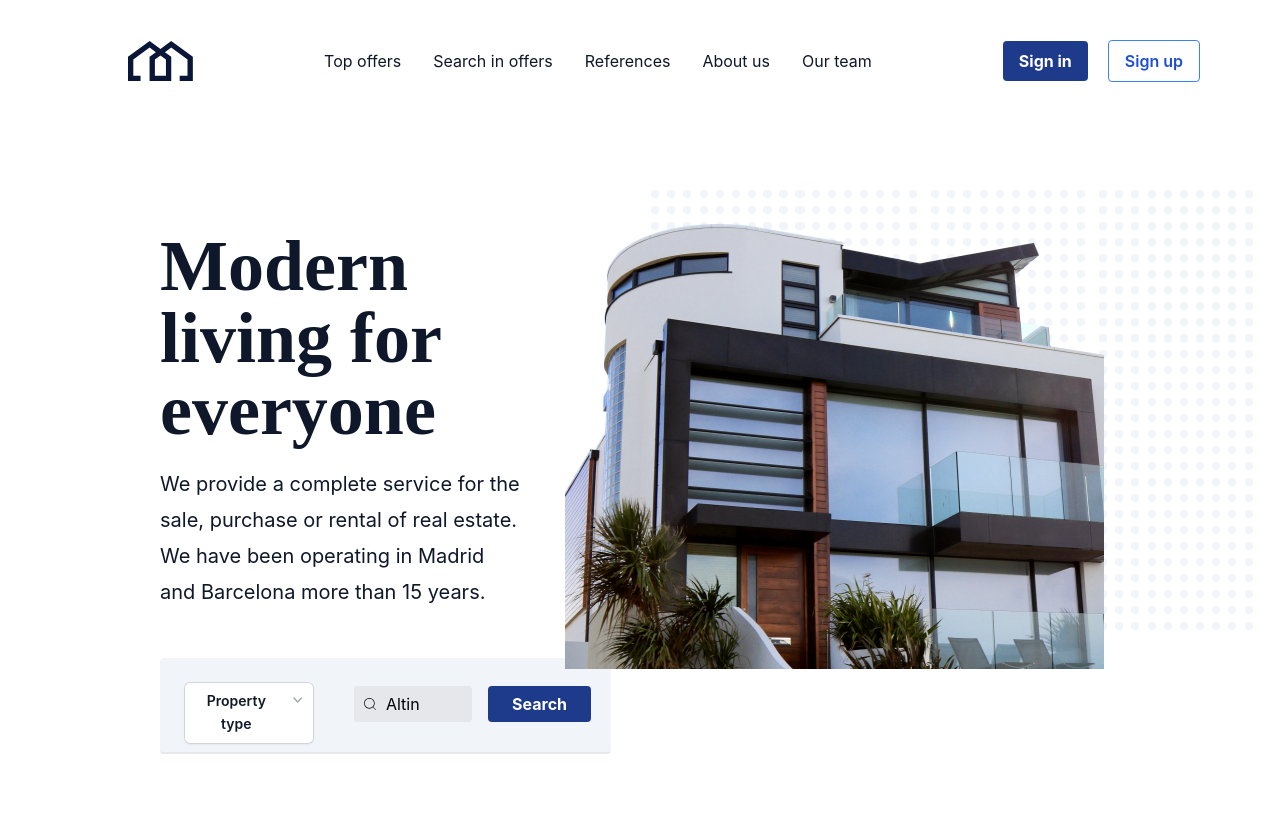
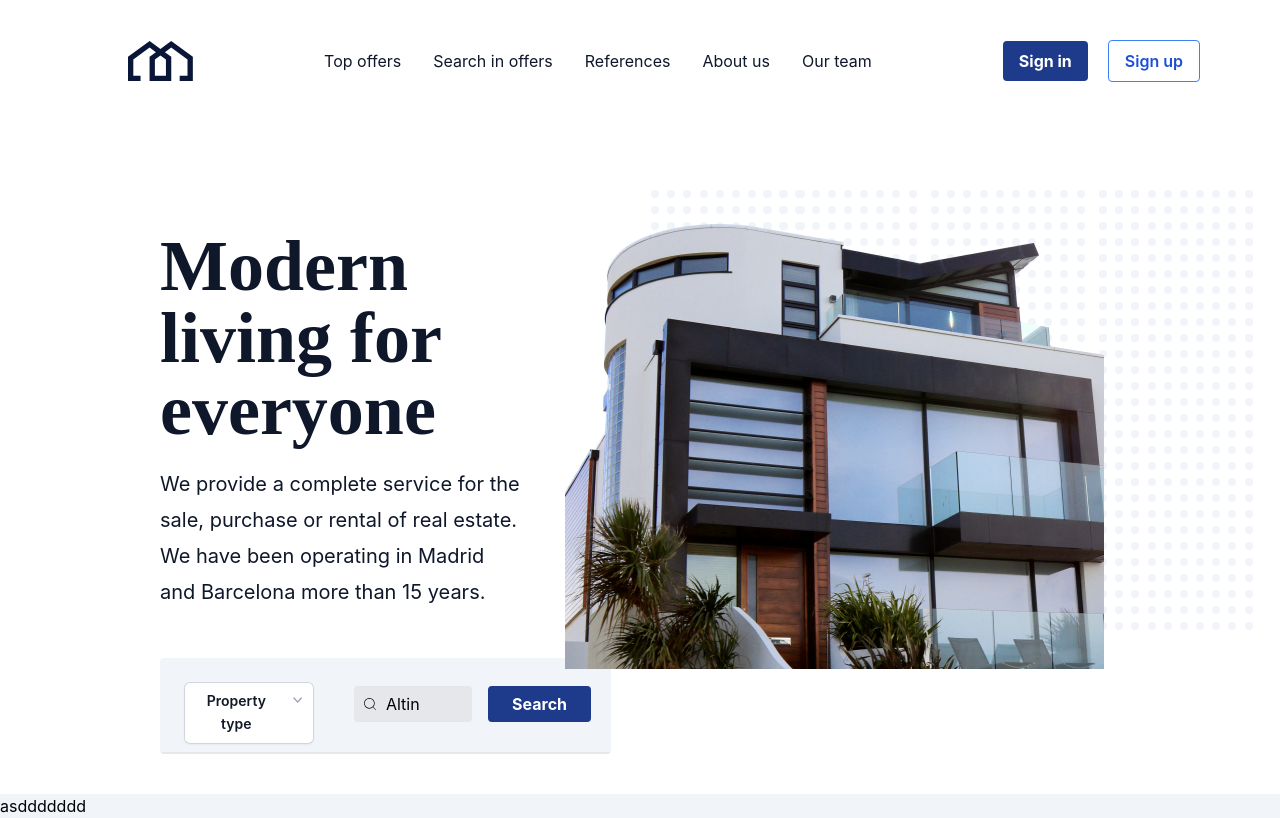
Before and after one commit to altinmusahu/EJ_RealEstate, a React (Create React App) app: page / in a window 1280 px wide. Shown: the top 818 px of the page. Built offline with nearby package versions, Linux system fonts and the light colour scheme.

Commit message:
adding new page in homepage

```diff
--- a/src/App.js
+++ b/src/App.js
@@ -2,6 +2,7 @@ import React from "react";
 import { BrowserRouter, Route, Routes } from 'react-router-dom';
 import Header from "./components/header";
 import Home from "./components/pages/home";
+import Offers from "./components/pages/offers";
 
 function App() {
   return (
@@ -19,6 +20,12 @@ function App() {
           <Route path="/" element={<Home />} />
         </Routes>
       </BrowserRouter>
+
+      <BrowserRouter>
+        <Routes>
+          <Route path="/" element={<Offers />} />
+        </Routes>
+      </BrowserRouter>
     </main>
     <footer>
 
--- /dev/null
+++ b/src/components/pages/offers.js
@@ -0,0 +1,16 @@
+import React, { useEffect, useState, useRef } from "react";
+import { Menu } from "@headlessui/react";
+import { ChevronDownIcon } from "@heroicons/react/20/solid";
+import pic1 from '../../utils/pic1.png';
+import { CiSearch } from "react-icons/ci";
+
+const Offers = () => {
+    return(
+        <div className="w-full h-full bg-slate-100">
+            <h1> asddddddd</h1>
+
+            </div>
+    )
+}
+
+export default Offers;
```
